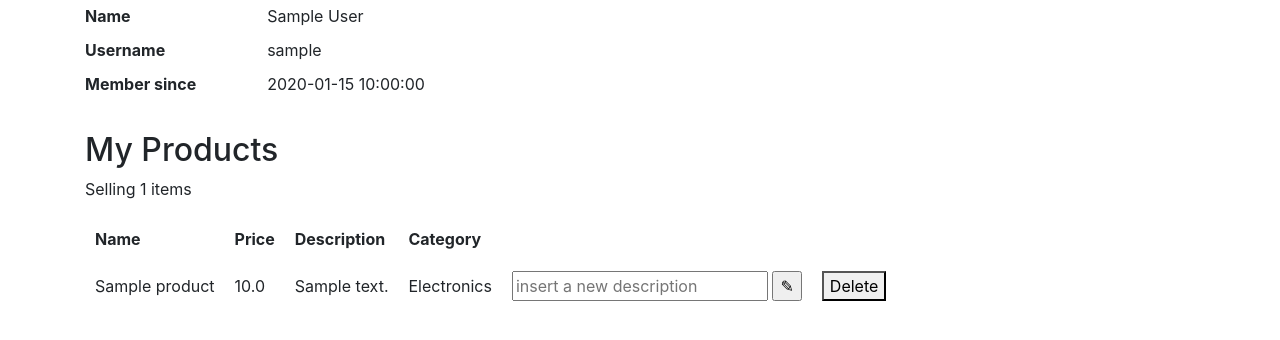
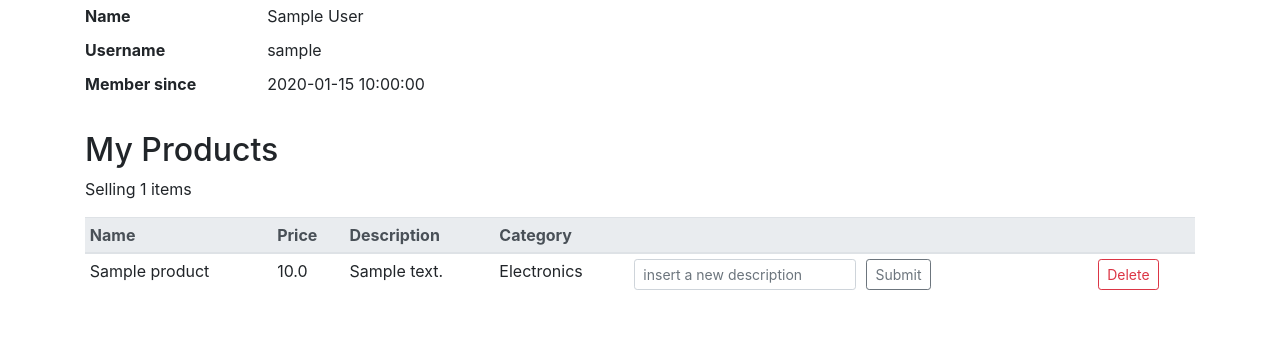
Before and after one commit to parissak/Verkkokauppa, a Flask app: page /auth/user in a window 1280 px wide. Shown: the part 137-477 px from the top of the page. Run offline with Flask 2, Linux system fonts and the light colour scheme; a user stored in the database is signed in; data comes from the database, SQL or seed files in the repository; tables that the repository leaves empty hold one stand-in row (values such as "Sample post"); some libraries are stand-ins or nearby versions.

Commit message:
bugien korjauksia, tyylitys

```diff
--- a/application/orders/views.py
+++ b/application/orders/views.py
@@ -26,6 +26,6 @@ def order_new():
     db.session().add(order)
     db.session().commit()
 
-    flash("Item ordered succesfully")
+    flash("Item ordered succesfully", "successful")
 
     return redirect(url_for("products_index"))
--- a/application/products/models.py
+++ b/application/products/models.py
@@ -9,7 +9,7 @@ class Product(Base):
     account_id = db.Column(db.Integer, db.ForeignKey('account.id'), nullable=False)
     category_id = db.Column(db.Integer, db.ForeignKey('category.id'), nullable = False)
 
-    Order = db.relationship("Order", uselist=False, backref="Product")
+    Order = db.relationship("Order", cascade="all,delete", uselist=False, backref="Product")
 
     def __init__(self, name, price, description):
         self.name = name
--- a/application/templates/auth/user.html
+++ b/application/templates/auth/user.html
@@ -22,14 +22,18 @@
 <h2>My Products</h2>
 <p>Selling {{ item_count }} items</p>
 
-<table cellpadding="10">
-  <tr>
-    <th>Name</th>
-    <th>Price</th>
-    <th>Description</th>
-    <th>Category</th>
-  </tr>
+<div class="table-responsive">
+  <table class="table table-hover table-sm">
+    <thead class="thead-light">
+      <th scope="col">Name</th>
+      <th scope="col">Price</th>
+      <th scope="col">Description</th>
+      <th scope="col">Category</th>
+      <th scope="col"></th>
+      <th scope="col"></th>
+    </thead>
     {% for product in user.products %}
+    <tbody>
       <tr>
         <td>{{ product.name }}</td>
         <td>{{ product.price }}</td>
@@ -37,22 +41,33 @@
         <td>{{ product.category.name }}</td>
 
         <td>
-      <form method="POST" action="{{ url_for('products_set_description',
-    product_id=product.id) }}">
-        <input type="text" name=newdesc placeholder="insert a new description" />
-        <input type="submit" value=&#9998; />
+          <form method="POST" action="{{ url_for('products_set_description', product_id=product.id) }}">
+            <div class="form-row align-items-center">
+              <div class="col">
+                <input type="text" class="form-control form-control-sm" name=newdesc placeholder="insert a new description" />
+              </div>
+              <div class="col">
+                <button class="btn btn-outline-secondary btn-sm" type="submit">Submit</button>
+              </div>
+            </div>
           </form>
         </td>
 
         <td>
-      <form method="POST" action="{{ url_for('products_delete',
-    product_id=product.id) }}">
-        <button type="submit" value="Delete">Delete</button>
+          <form method="POST" action="{{ url_for('products_delete', product_id=product.id) }}">
+            <div class="form-row align-items-center">
+              <div class="col">
+                <button class="btn btn-outline-danger btn-sm" type="submit" value="Delete">Delete</button>
+              </div>
+            </div>
           </form>
         </td>
+
       </tr>
 
       {% endfor %}
+    </tbody>
   </table>
+</div>
 
 {% endblock %}
```
Also changed, not shown: application/templates/products/list.html (+3 -4 lines). Lines whose indentation alone changed are shown as unchanged.
